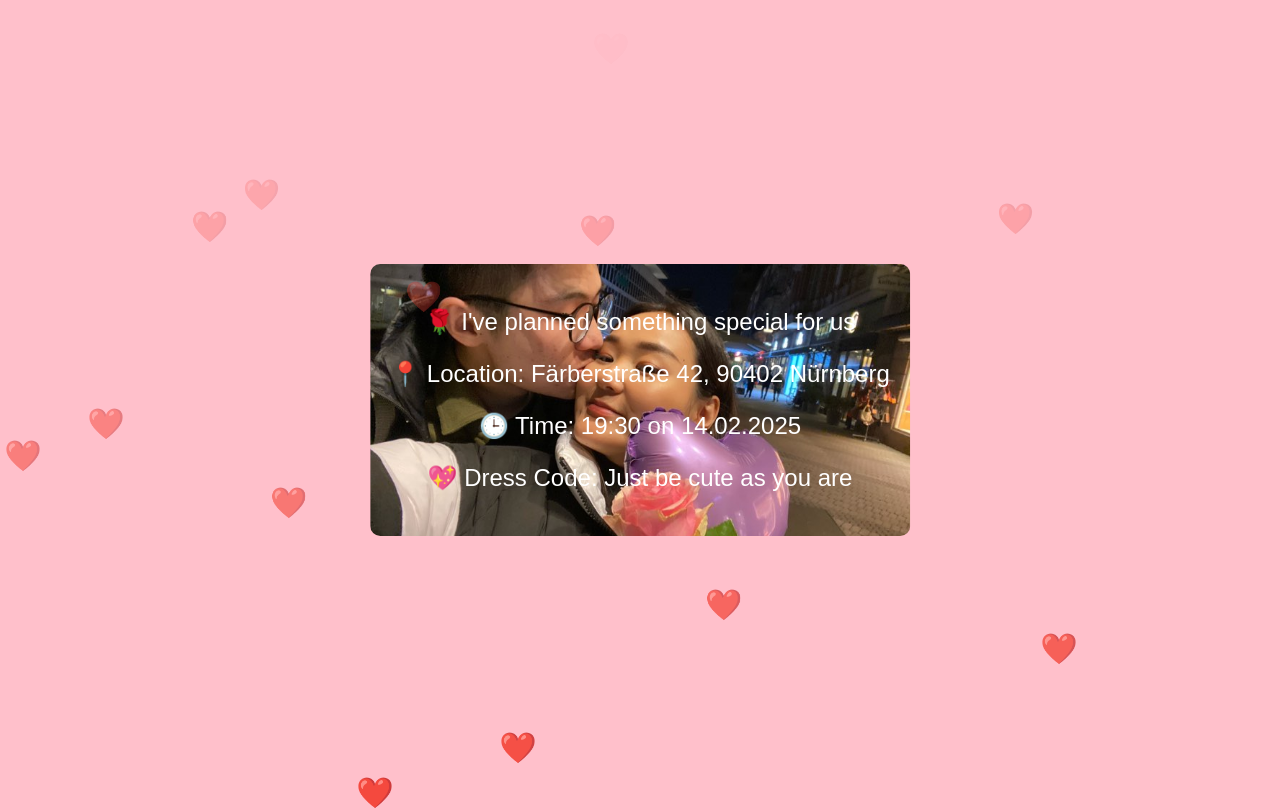
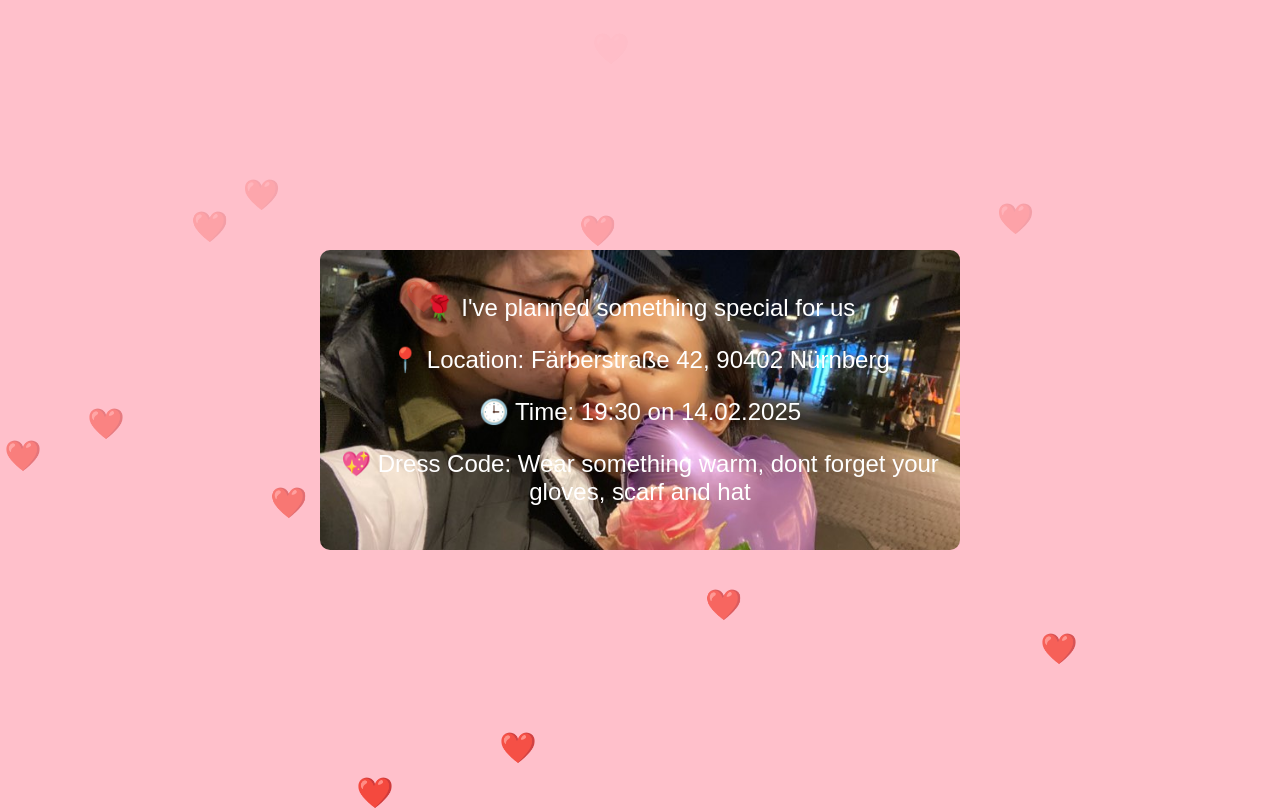
Before and after one commit to UskoBatbold/Formyluna, a plain HTML site: page index.html in a window 1280 px wide. Both pictures are taken after a click on the button "Yes". Drawn offline with Linux system fonts and the light colour scheme.

Commit message:
Update index.html

```diff
--- a/index.html
+++ b/index.html
@@ -87,7 +87,7 @@
         <p>🌹 I've planned something special for us</p>
         <p>📍 Location: Färberstraße 42, 90402 Nürnberg</p>
         <p>🕒 Time: 19:30 on 14.02.2025</p>
-        <p>💖 Dress Code: Just be cute as you are</p>
+        <p>💖 Dress Code: Wear something warm, dont forget your gloves, scarf and hat</p>
     </div>
     <script>
         let lastYesSize = 1.5;
```
